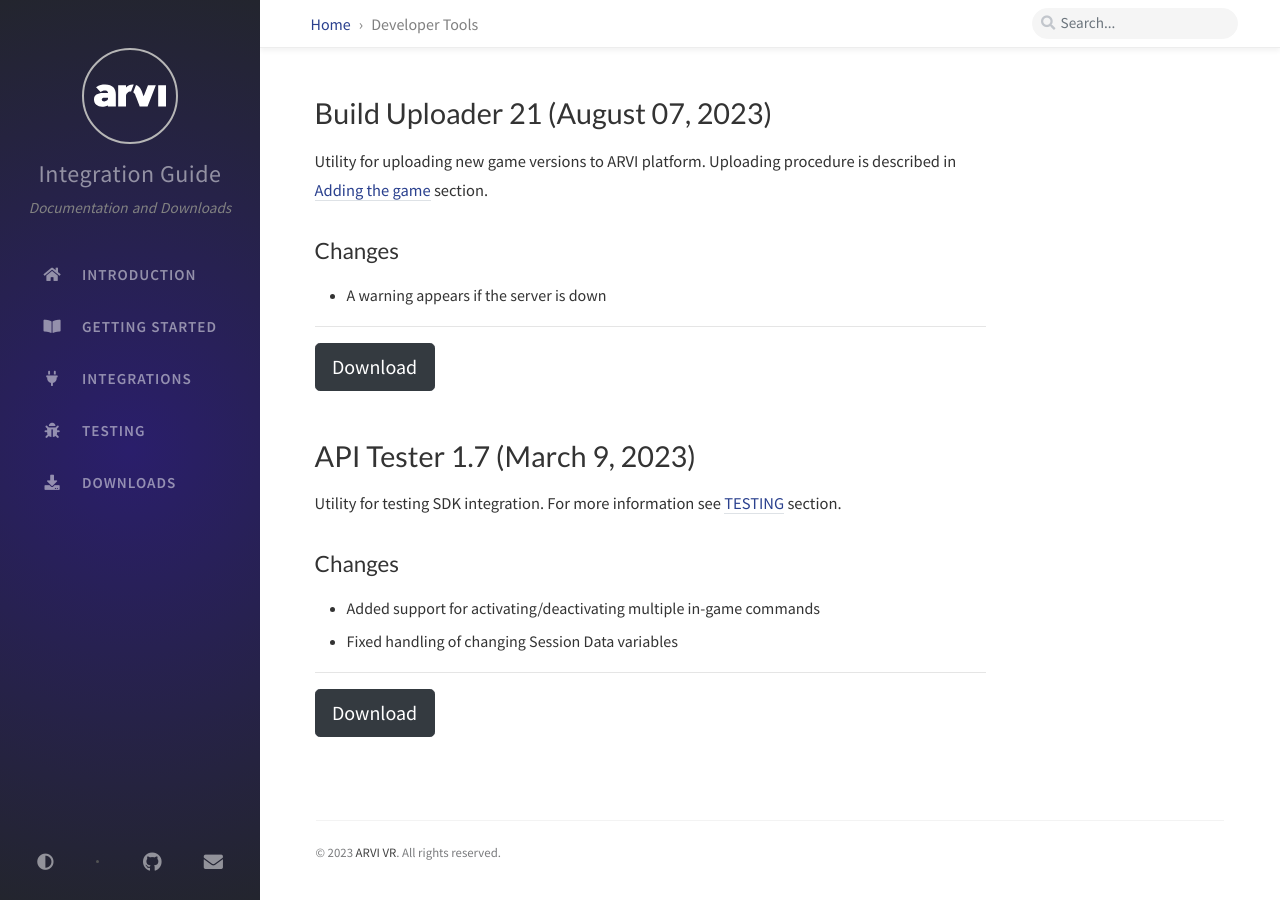
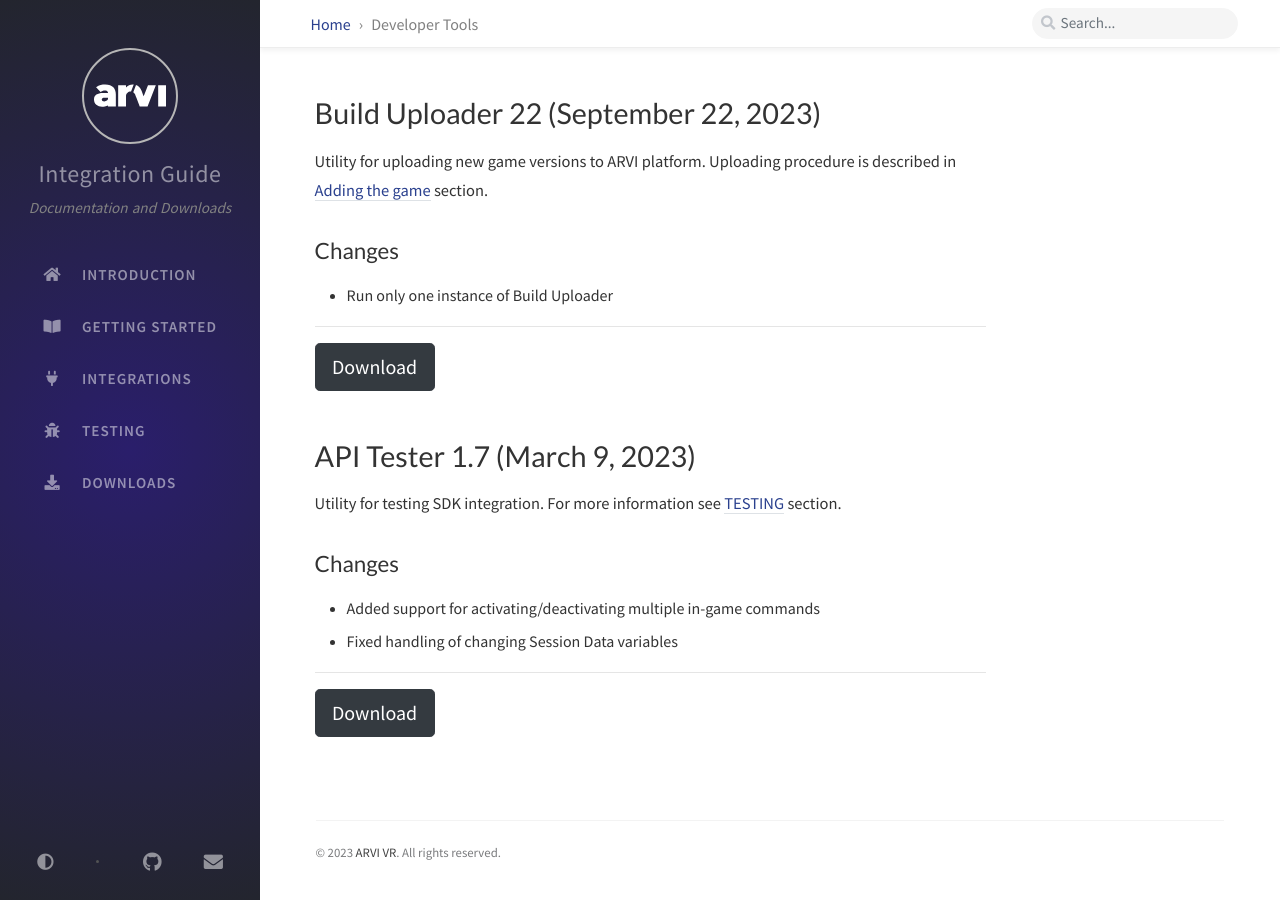
Before and after one commit to arvi-vr/integration-guide, a Jekyll site: the page built from _tabs/downloads-dev-tools.md, in a window 1280 px wide. Built offline with Jekyll 4.4.1, drawn with Linux system fonts in a browser that asks for light colours; comment, search, counter and statistics services are not loaded.

Commit message:
Build Uploader 22

```diff
--- a/_tabs/downloads-dev-tools.md
+++ b/_tabs/downloads-dev-tools.md
@@ -4,15 +4,15 @@
 menu: child
 ---
 
-# Build Uploader 21 (August 07, 2023)
+# Build Uploader 22 (September 22, 2023)
 
 Utility for uploading new game versions to ARVI platform. Uploading procedure is described in [Adding the game]({{ '/tabs/getting-started-adding-the-game/#creating-a-new-game-version-and-uploading-files' | relative_url }}) section.
 
 ## Changes
-- A warning appears if the server is down
+- Run only one instance of Build Uploader
 
 <hr>
-<button onclick="window.open('https://storage-eu-west-1.arvilab.com/storage/applications/3/4b3e2797-34c6-45a7-84a7-11dc0e4f6bc4/versions/8f7f671f-09eb-462a-a319-6a264d7f34d1/files/Build%20Uploader%20Setup.exe')" type="button" class="btn btn-dark btn-lg">Download</button>
+<button onclick="window.open('https://storage-eu-west-1.arvilab.com/storage/applications/3/4b3e2797-34c6-45a7-84a7-11dc0e4f6bc4/versions/65364201-3001-4d54-893c-c43b15d25d37/files/Build%20Uploader%20Setup.exe')" type="button" class="btn btn-dark btn-lg">Download</button>
 
 # API Tester 1.7 (March 9, 2023)
 
```
